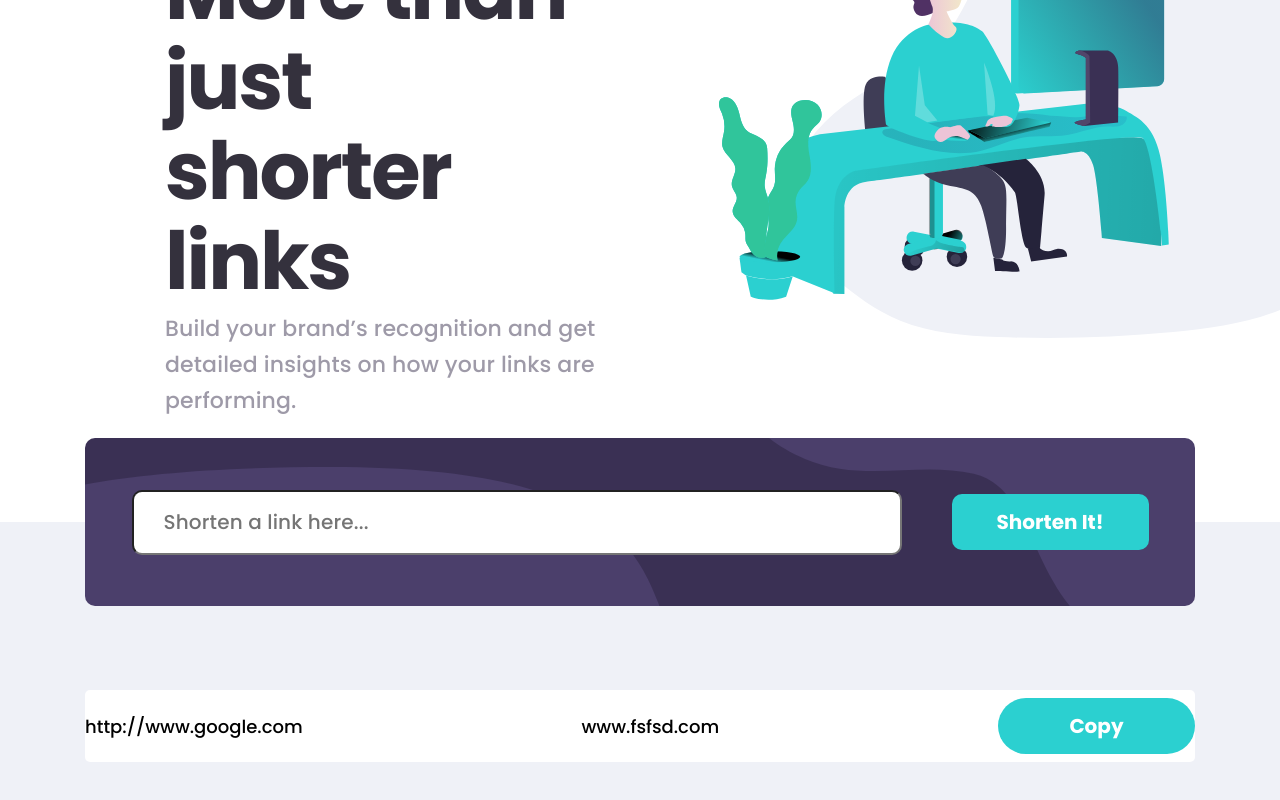
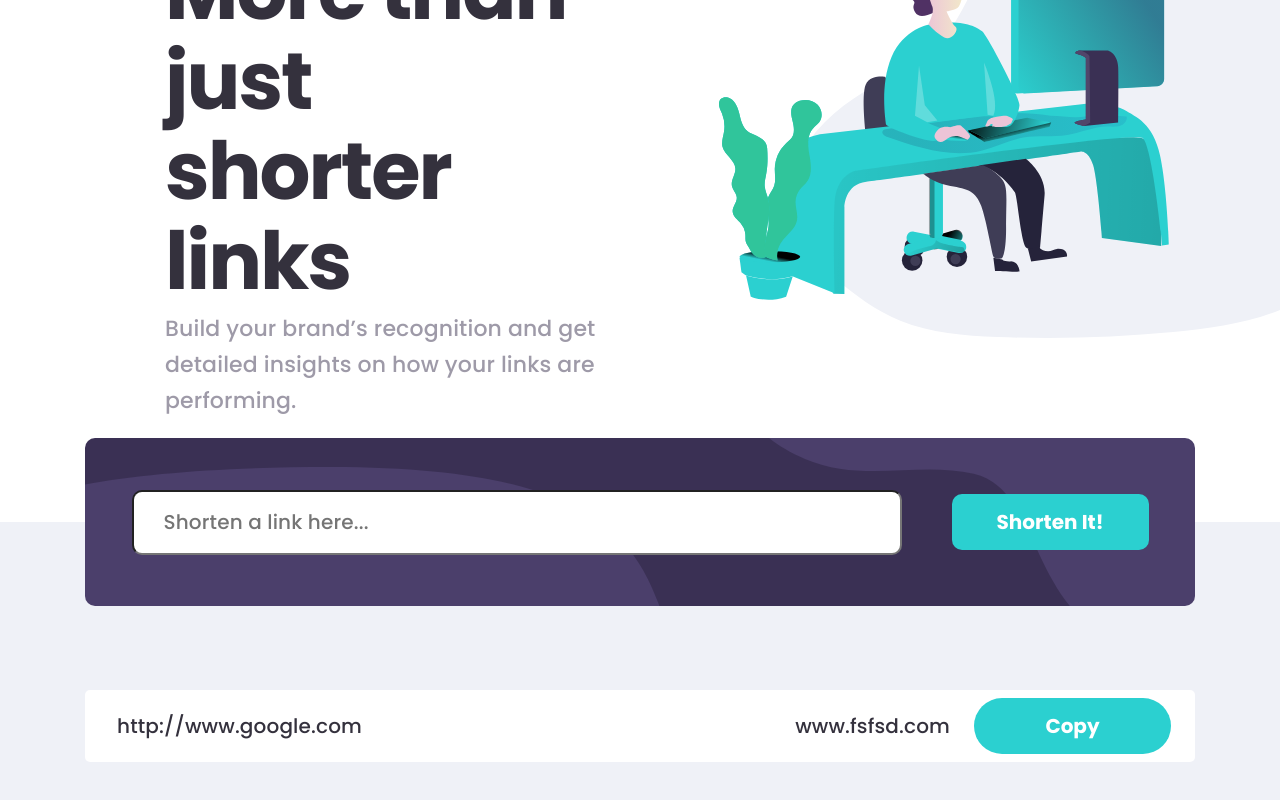
Before and after one commit to KiddAlexx/url-shortening-api-FM, a React (Vite) app: page / in a window 1280 px wide. Shown: the part 278-1078 px from the top of the page. Built offline with nearby package versions, Linux system fonts and the light colour scheme; the HTML template or start-up script is replaced by a standard one.

Commit message:
add font styles to url result links

```diff
--- a/src/App.css
+++ b/src/App.css
@@ -149,9 +149,6 @@ body {
 /********************URL-Form-Component*******************/
 
 .url-app-container {
-  display: flex;
-  flex-direction: column;
-  align-items: center;
   max-width: 144rem;
   height: 100rem; /* Temp */
   background-color: var(--offwhite);
@@ -192,6 +189,11 @@ body {
   border-radius: 1rem;
 }
 
+.url-results-container {
+  display: flex;
+  justify-content: center;
+}
+
 /********************URL-Result-Component*******************/
 .link-container {
   width: 111rem;
@@ -201,11 +203,18 @@ body {
   justify-content: space-between;
   align-items: center;
   background-color: #ffffff;
+  padding-left: 3.2rem;
+  padding-right: 2.4rem;
+  font-size: 2rem;
+  letter-spacing: 0.15px;
+  color: var(--violet-vdark);
 }
 
 .url-original {
 }
 .url-short {
+  display: inline-block;
 }
 .btn-copy-url {
+  margin-left: 2.4rem;
 }
--- a/src/components/UrlForm.jsx
+++ b/src/components/UrlForm.jsx
@@ -88,7 +88,9 @@ function UrlForm() {
           <button className="btn-main btn-shorten">Shorten It!</button>
         </form>
       </div>
-      <UrlResult />
+      <div className="url-results-container">
+        <UrlResult />
+      </div>
     </main>
   );
 }
--- a/src/components/UrlResult.jsx
+++ b/src/components/UrlResult.jsx
@@ -2,8 +2,10 @@ function UrlResult() {
   return (
     <div className="link-container">
       <p className="url-original">http://www.google.com</p>
-      <p className="url-short">www.fsfsd.com</p>
-      <button className="btn-copy-url btn-main">Copy</button>
+      <div>
+        <p className="url-short">www.fsfsd.com</p>
+        <button className="btn-copy-url btn-main">Copy</button>
+      </div>
     </div>
   );
 }
```
